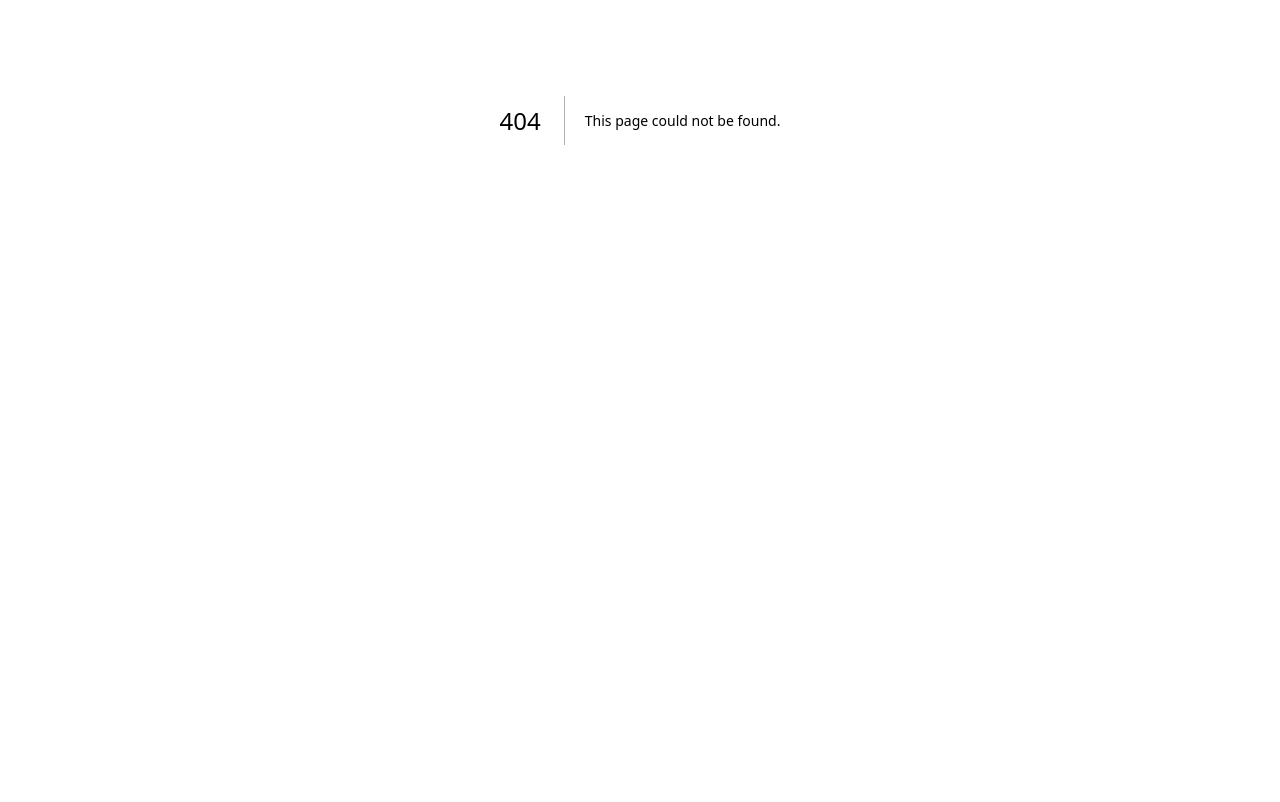
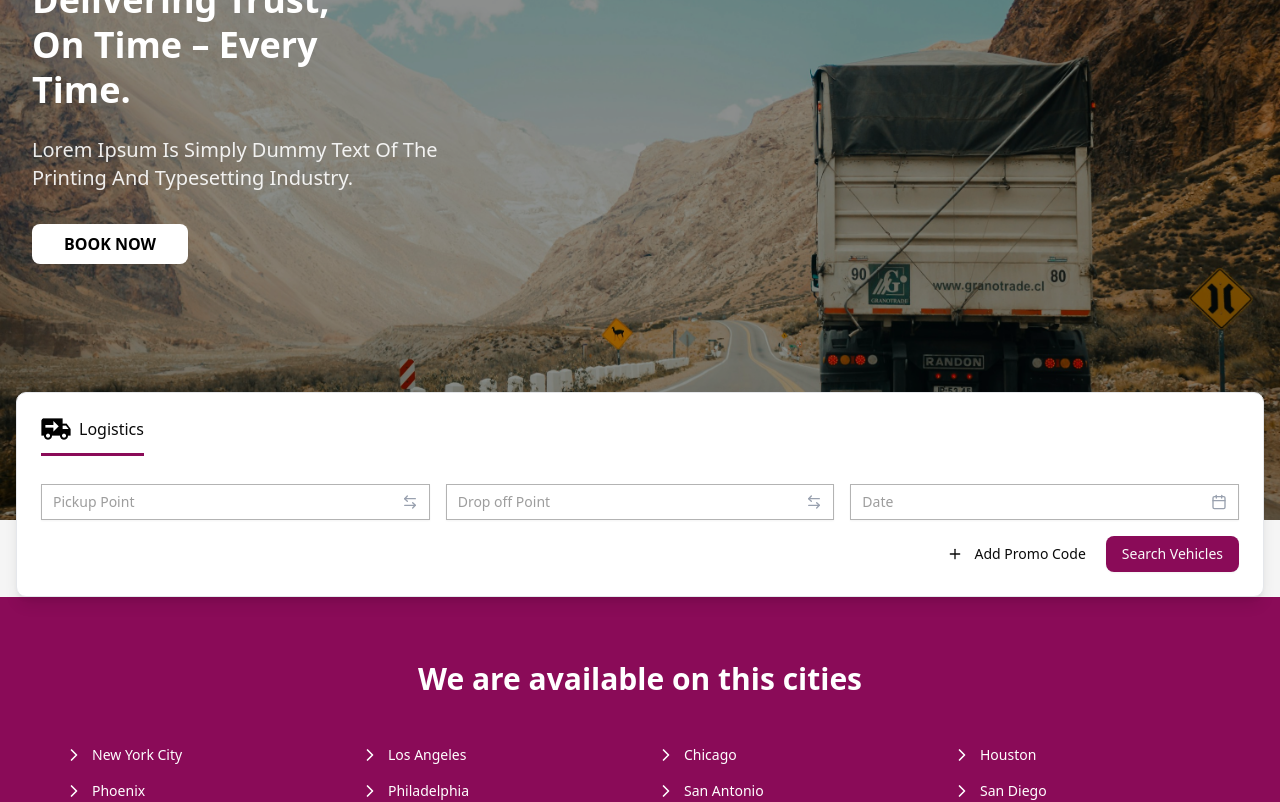
Before and after one commit to react6-flyweis/zedle-ui, a Next.js app: page /users/logistics in a window 1280 px wide. Before the commit this address had no page. Shown: the part 280-1082 px from the top of the page. Before the commit the page ends 800 px from the top, so only its background shows below. Built offline with nearby package versions, Linux system fonts and the light colour scheme.

Commit message:
feat: add logistics page

```diff
--- /dev/null
+++ b/src/app/users/logistics/page.tsx
@@ -0,0 +1,26 @@
+import Image from "next/image";
+import personalisedLogisticsImage from "@/assets/images/personalised-logistics.png";
+import { AdCarousel } from "@/components/ad-carousel";
+import { Cities } from "@/components/cities";
+import { Hero } from "@/components/hero";
+import { LogisticsBooking } from "@/components/logistics-booking";
+import { Testimonials } from "@/components/testimonials";
+
+export default function Home() {
+  return (
+    <div className="min-h-screen">
+      <Hero />
+      <LogisticsBooking />
+      <Cities />
+      <AdCarousel />
+      <Testimonials />
+      <div className="px-10">
+        <Image
+          src={personalisedLogisticsImage}
+          alt="Personalised Recommendations"
+          className="w-full h-auto object-cover"
+        />
+      </div>
+    </div>
+  );
+}
```
Also changed, not shown: src/assets/images/personalised-logistics.png (added).
